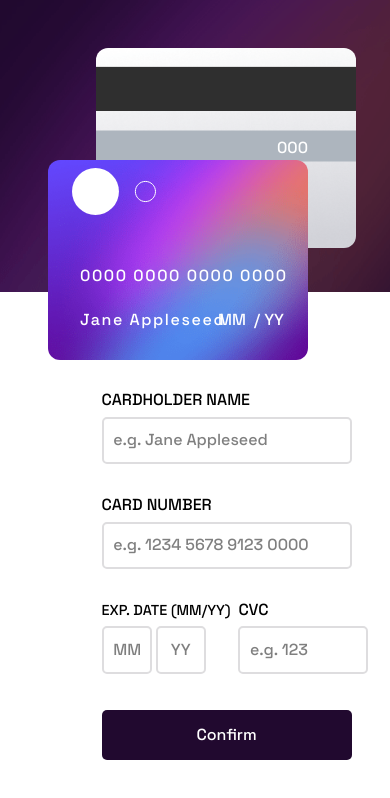
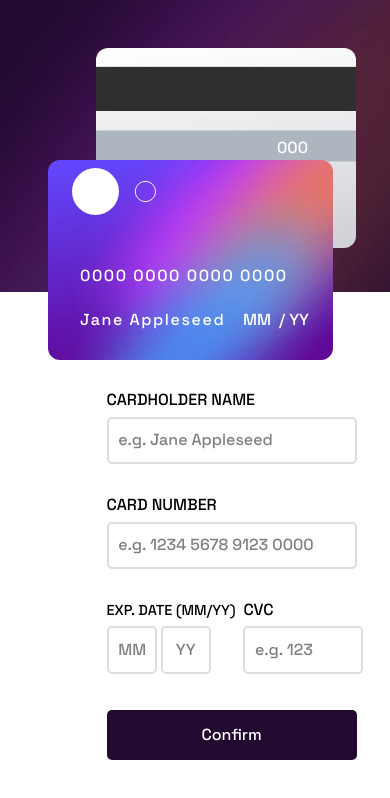
Before and after one commit to Mujeebat-shittu/interactive-card, a React (Vite) app: page / in a window 390 px wide. Shown: the top 798 px of the page. Built offline with nearby package versions, Linux system fonts and the light colour scheme.

Commit message:
styling fix

```diff
--- a/src/index.css
+++ b/src/index.css
@@ -134,7 +134,7 @@ button{
         margin-bottom: 2rem;
         left: 3rem;
         top: 5rem;
-        width: 260px;
+        width: 285px;
     }
 
     .gradient{
@@ -161,7 +161,7 @@ button{
     }
 
     .cvc input{
-        width: 130px;
+        width: 120px;
     }
 
     .form{
```
